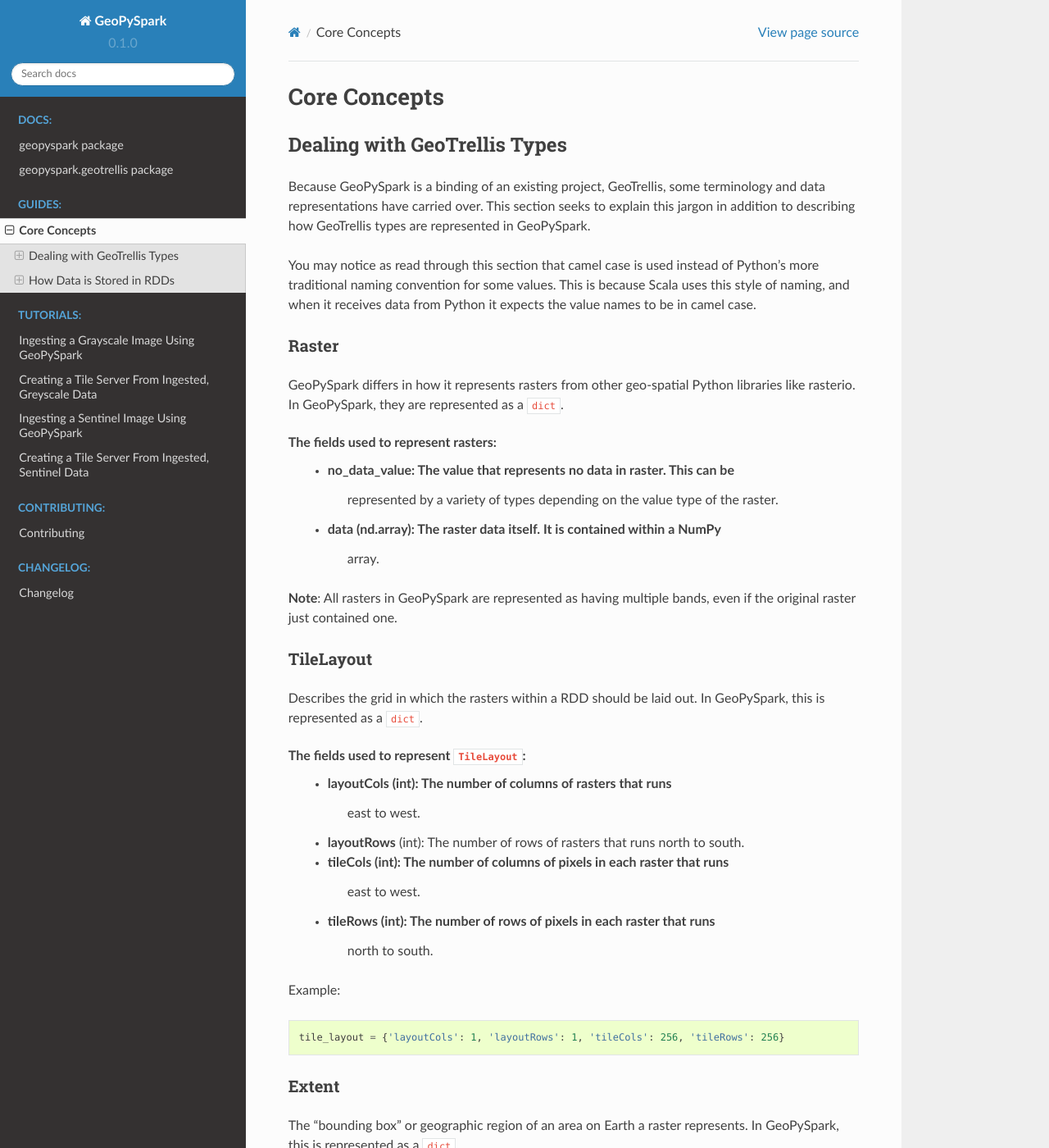
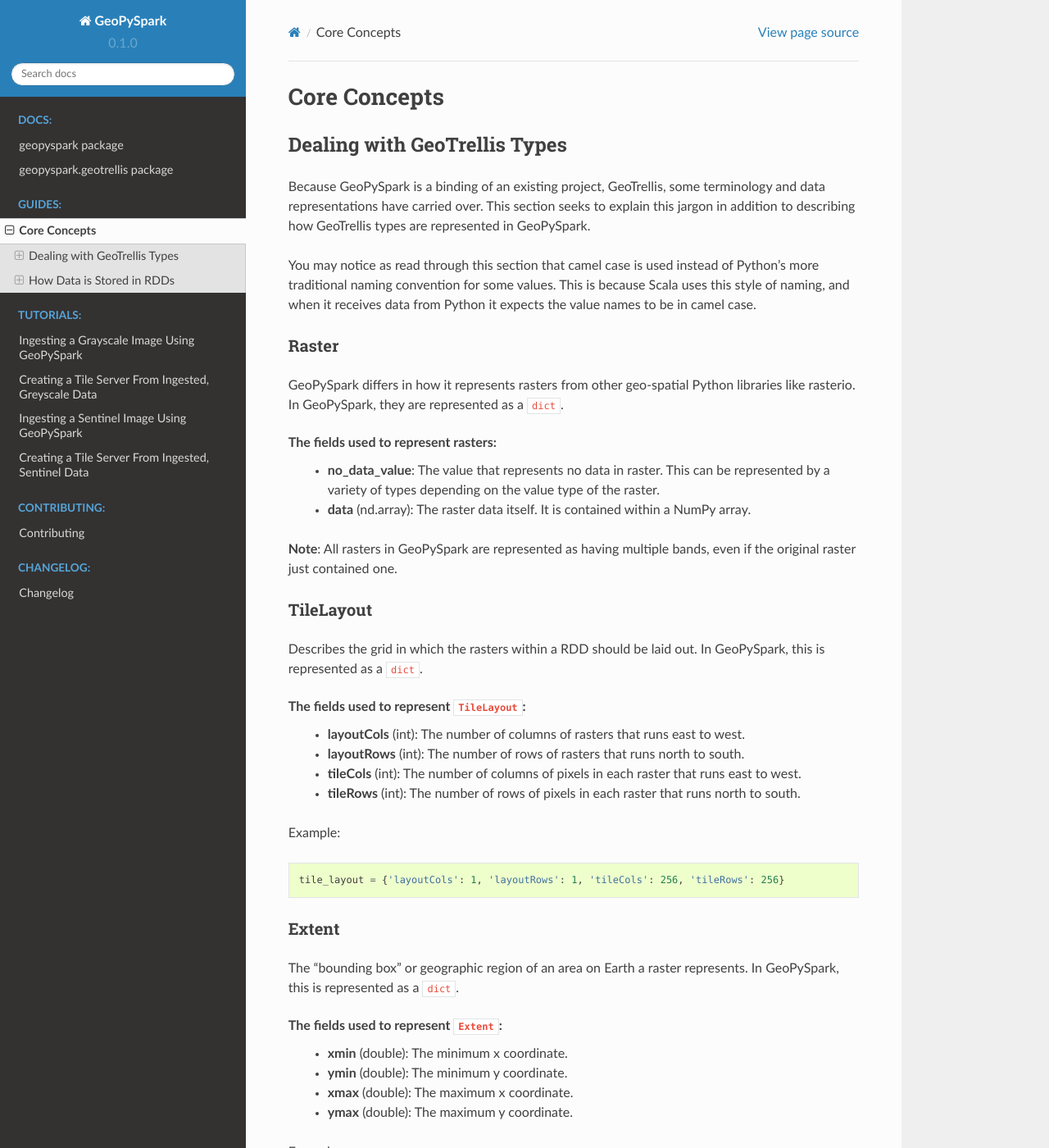
Before and after one commit to locationtech-labs/geopyspark, a Sphinx documentation site: the page built from docs/core_concepts.rst, in a window 1280 px wide and 1400 px high. Shown: the whole window at 82% size. Built offline with Sphinx 7.4.7 and the Read the Docs theme 2.0.0, drawn with Linux system fonts in a browser that asks for light colours; some of the changed text lies outside the part shown.

```diff
--- a/docs/core_concepts.rst
+++ b/docs/core_concepts.rst
@@ -26,10 +26,9 @@ libraries like rasterio. In GeoPySpark, they are represented as a ``dict``.
 
 The fields used to represent rasters:
  - **no_data_value**: The value that represents no data in raster. This can be
-      represented by a variety of types depending on the value type of the
-      raster.
+   represented by a variety of types depending on the value type of the raster.
  - **data** (nd.array): The raster data itself. It is contained within a NumPy
-      array.
+   array.
 
 **Note**: All rasters in GeoPySpark are represented as having multiple bands,
 even if the original raster just contained one.
@@ -43,13 +42,13 @@ Describes the grid in which the rasters within a RDD should be laid out.
 In GeoPySpark, this is represented as a ``dict``.
 
 The fields used to represent ``TileLayout``:
- - **layoutCols** (int): The number of columns of rasters that runs
-       east to west.
+ - **layoutCols** (int): The number of columns of rasters that runs east to
+   west.
  - **layoutRows** (int): The number of rows of rasters that runs north to south.
  - **tileCols** (int): The number of columns of pixels in each raster that runs
-       east to west.
+   east to west.
  - **tileRows** (int): The number of rows of pixels in each raster that runs
-       north to south.
+   north to south.
 
 Example:
 
@@ -106,7 +105,7 @@ Example:
    projected_extent = {'extent': extent, 'proj4': proj4}
 
 
-**Note**: Either `epsg` or `proj4` must be defined.
+**Note**: Either ``epsg`` or ``proj4`` must be defined.
 
 .. _temporal_extent:
 
@@ -132,7 +131,7 @@ Example:
    instance = 1.0
    projected_extent = {'extent': extent, 'epsg': epsg, 'instance': instance}
 
-**Note**: Either `epsg` or `proj4` must be defined.
+**Note**: Either ``epsg`` or ``proj4`` must be defined.
 
 .. _spatial-key:
 
```
Also changed, not shown: other parts of docs/core_concepts.rst (+4 -4 lines).
